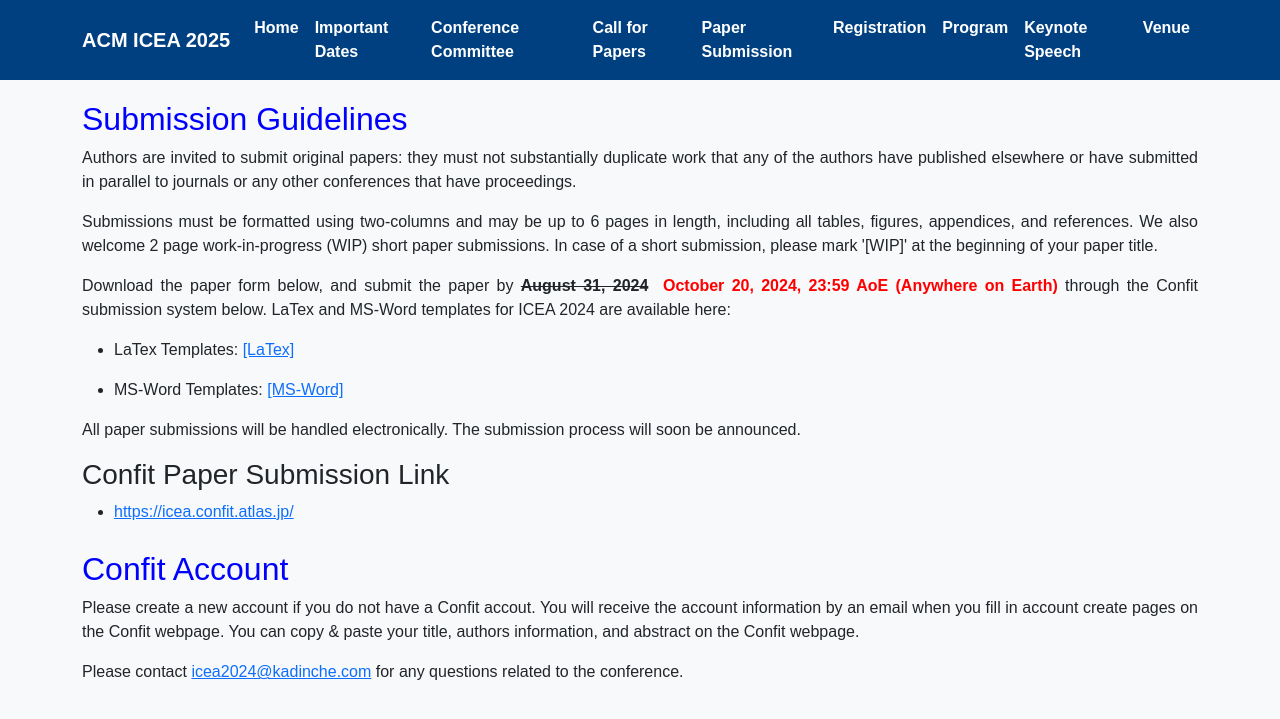
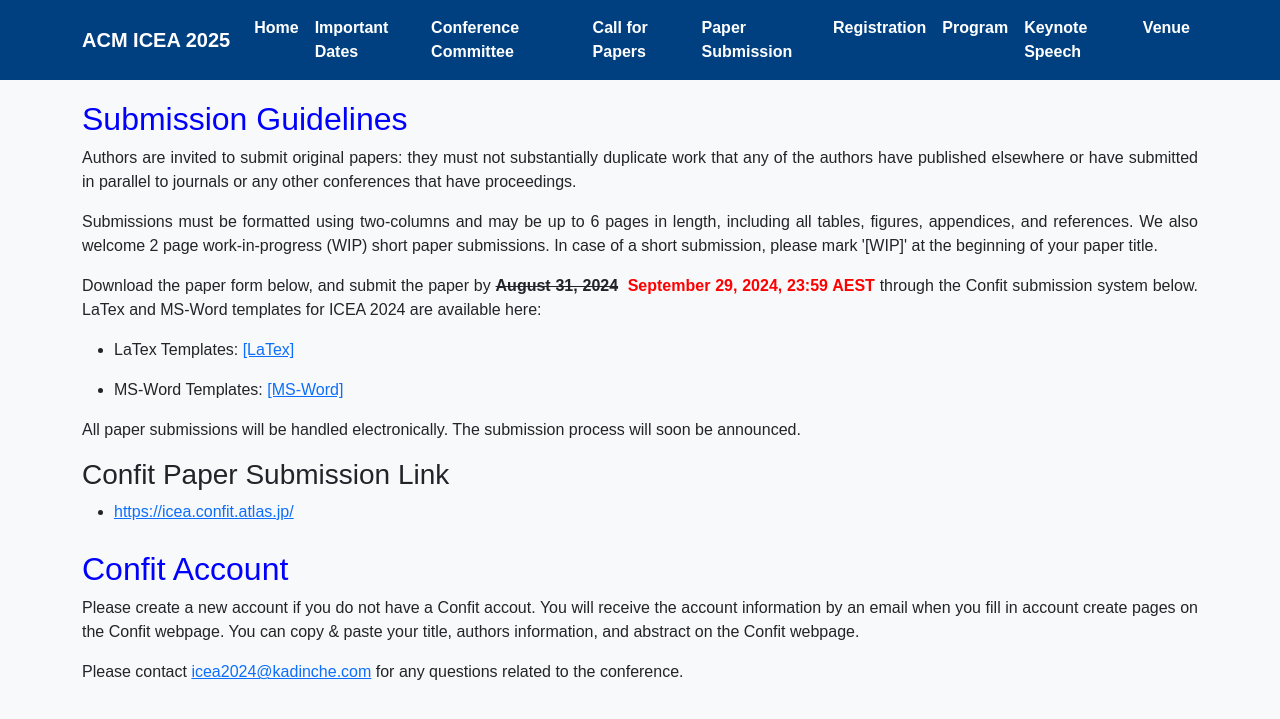
Before and after one commit to icea2025/latrobe, a Jekyll site: the page submission/index.html, which Jekyll copies as it is, in a window 1280 px wide. Shown: the top 719 px of the page. Built offline with Jekyll 4.4.1, drawn with Linux system fonts in a browser that asks for light colours.

Commit message:
Update index.html

```diff
--- a/submission/index.html
+++ b/submission/index.html
@@ -87,7 +87,7 @@
       <p style="text-align: justify">
         Download the paper form below, and submit the paper by
         <b><del>August 31, 2024</del></b>
-        <b style="color: #ff0000">&nbsp;October 20, 2024, 23:59 AoE (Anywhere on Earth)</b> through
+        <b style="color: #ff0000">&nbsp;September 29, 2024, 23:59 AEST</b> through
         the Confit submission system below. LaTex and MS-Word templates for ICEA 2024 are available
         here:
       </p>
```
